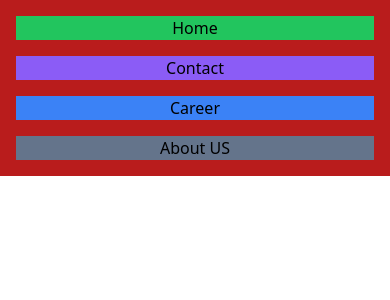
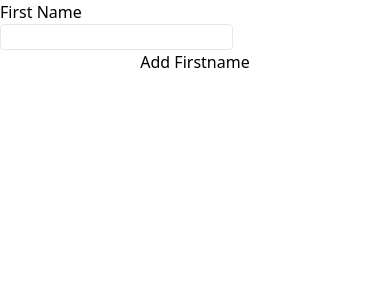
Before and after one commit to Parani2002/Front-End-Works, a React (Vite) app: page / in a window 390 px wide. Shown: the top 300 px of the page. Built offline with nearby package versions, Linux system fonts and the light colour scheme.

Commit message:
new changes added

```diff
--- a/src/App.jsx
+++ b/src/App.jsx
@@ -2,13 +2,13 @@
 
 
 import React from "react";
-import Flex from "./components/Study/Flex";
+import Contact from "./components/Contact";
 function App() {
 
 
   return (
     <div>
-      <Flex />
+      <Contact />
 
     </div>
 
--- a/src/components/Study/Flex.jsx
+++ b/src/components/Study/Flex.jsx
@@ -2,7 +2,8 @@ import React from "react";
 
 const Flex = () => {
   return (
-    <div className="flex bg-red-700 p-4 gap-4 flex-col  md:flex-row">
+    <div className="flex bg-red-700 p-4 gap-4 flex-col  md:flex-row md:flex-wrap
+    ">
       <div className="bg-green-500 flex-1 text-center">
         <a href="#">Home</a>
       </div>
--- a/src/components/Study/Grid.jsx
+++ b/src/components/Study/Grid.jsx
@@ -3,7 +3,7 @@ import React from 'react'
 const Grid = () => {
   return (
     <div className='bg-red-500 grid grid-cols-1 md:grid-cols-2 lg:grid-cols-4 p-4 gap-4'>
-      <div className='bg-green-500 flex-1 text-center'>
+      <div className='bg-green-500 flex-1 text-center font-medium'>
         <a href="#">Home</a>
       </div>
       <div className='bg-violet-500 flex-1 text-center'>
--- /dev/null
+++ b/src/components/Study/Inline.jsx
@@ -0,0 +1,15 @@
+import React from 'react'
+
+const Inline = () => {
+  return (
+    <div className='bg-red-600 p-4'>
+        <span className='block w-full mb-4 md:inline-block bg-green-500 md:w-1/5 mr-4 text-center'>Home</span>
+        <span className='block w-full mb-4 md:inline-block bg-violet-500 md:w-1/5 md:mr-4 text-center'>Contact</span>
+        <span className='block w-full mb-4 md:inline-block bg-blue-500 md:w-1/5 md:mr-4 text-center'>Career</span>
+        <span className='block w-full  md:inline-block bg-slate-500 md:w-1/5 text-center'>Contact US</span>
+
+    </div>
+  )
+}
+
+export default Inline
```
